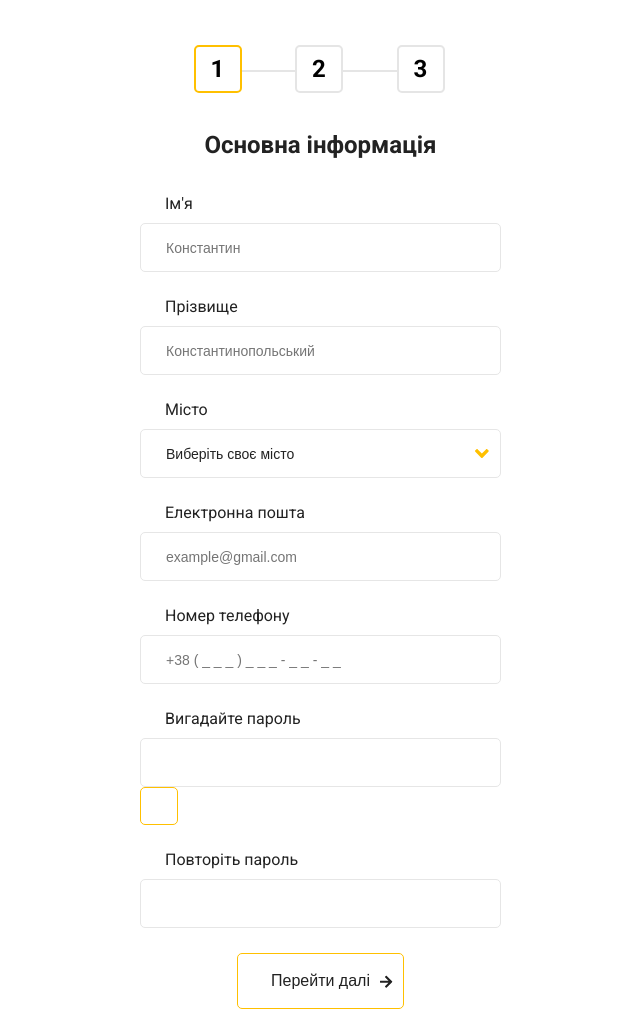
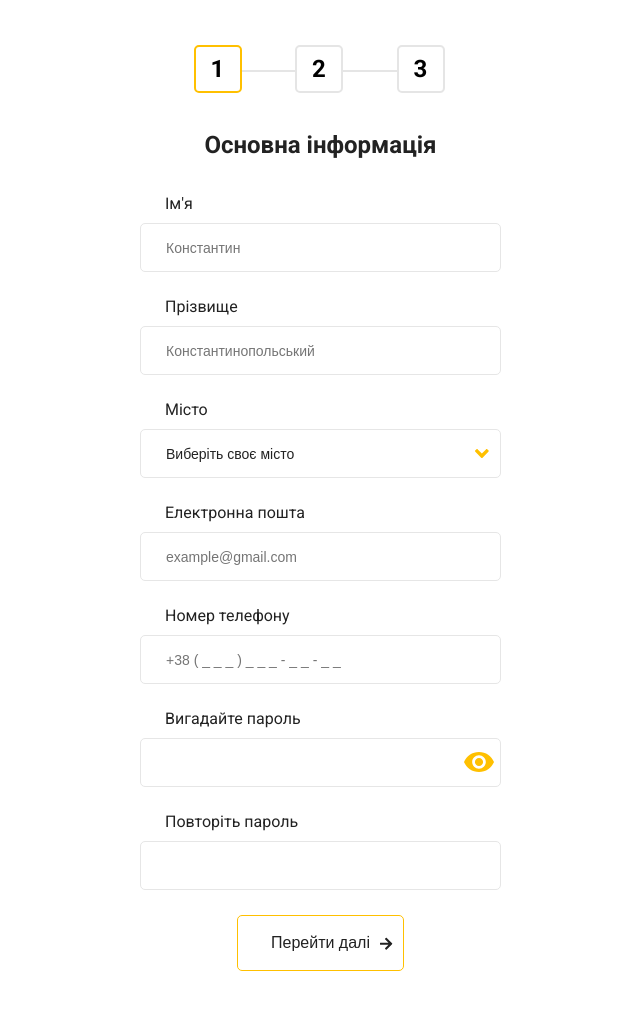
Before and after one commit to AeroKir/academweb-test, a website built with webpack: page src/index.html in a window 1280 px wide. Shown: the whole page, without its empty margins (321-961 px from the left). Built offline with nearby package versions, Linux system fonts and the light colour scheme.

Commit message:
Adding styles for inner button

```diff
--- a/src/styles/_elements.scss
+++ b/src/styles/_elements.scss
@@ -96,6 +96,7 @@
 }
 
 .form__input-wrapper {
+  position: relative;
   margin-bottom: 25px;
 }
 
@@ -312,3 +313,25 @@
 .button_width_auto {
   width: 100%;
 }
+
+.button__inner-input {
+  position: absolute;
+  top: 35px;
+  right: 5px;
+  width: 30px;
+  height: 20px;
+  border: none;
+  background-image: url("../assets/icons/eye-icon.svg");
+  background-size: 30px 20px;
+  background-repeat: no-repeat;
+  background-position: right 2px top 50%;
+  outline: none;
+}
+
+.button__inner-input:hover {
+  background-color: $main-background-color;
+}
+
+.button__inner-input_active {
+  background-image: url("../assets/icons/eye-crossed-out-icon.svg");
+}
```
